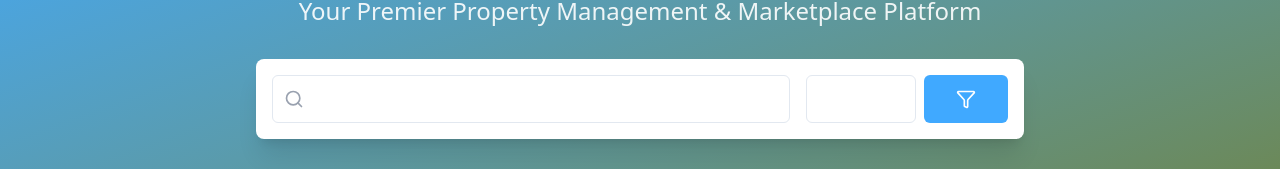
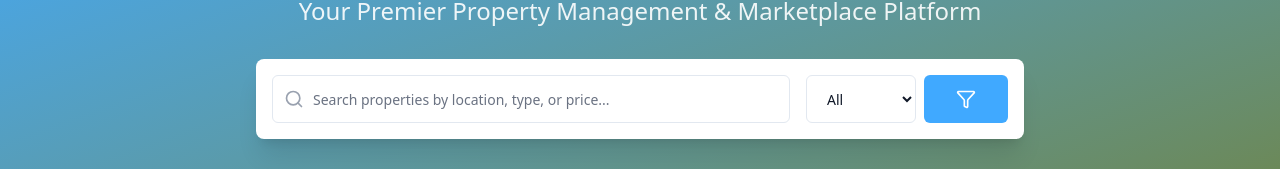
Before and after one commit to InnovationLadders/SkyProperties10, a React (Vite) app: page / in a window 1280 px wide. Shown: the part 234-403 px from the top of the page. Built offline with nearby package versions, Linux system fonts and the light colour scheme; no server answers; the database is empty.

Commit message:
Updated LandingPage.jsx

```diff
--- a/src/pages/LandingPage.jsx
+++ b/src/pages/LandingPage.jsx
@@ -110,14 +110,14 @@ export const LandingPage = () => {
                     placeholder={t('landing.searchPlaceholder')}
                     value={searchTerm}
                     onChange={(e) => setSearchTerm(e.target.value)}
-                    className="pl-10 h-12"
+                    className="pl-10 h-12 bg-white text-gray-900 placeholder:text-gray-500"
                   />
                 </div>
                 <div className="flex gap-2">
                   <select
                     value={filterStatus}
                     onChange={(e) => setFilterStatus(e.target.value)}
-                    className="h-12 px-4 rounded-md border border-input bg-background text-sm"
+                    className="h-12 px-4 rounded-md border border-input bg-white text-gray-900 text-sm"
                   >
                     <option value="all">All</option>
                     <option value="sale">{t('landing.forSale')}</option>
```
